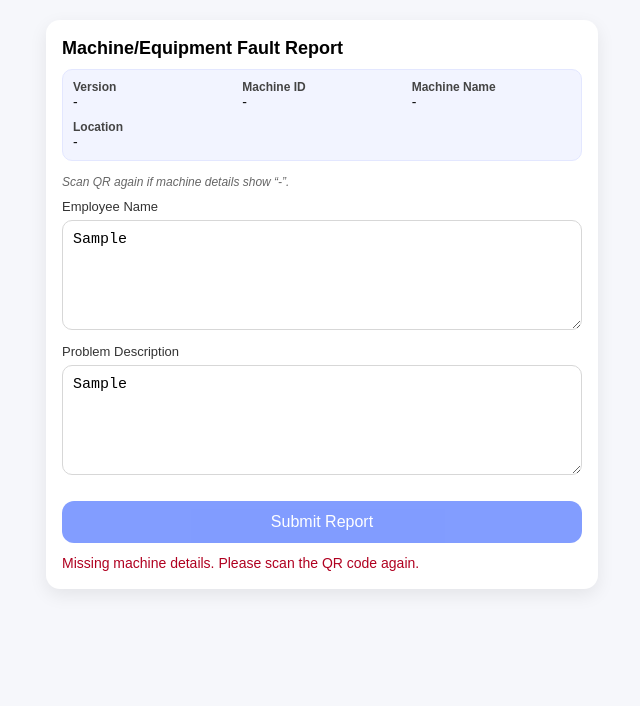
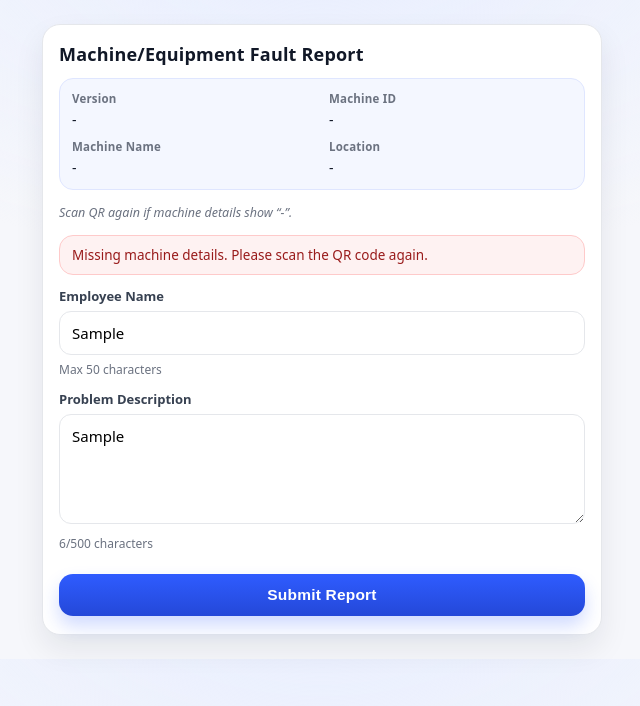
Before and after one commit to lover0sie/Maint-Jig-Ticketing-System, a plain HTML site: page index.html in a window 1280 px wide. Both pictures are taken after typing "Sample", "Sample" into the empty fields and a click on the button "Submit Report". Shown: the whole page, without its empty margins (318-958 px from the left). Drawn offline with Linux system fonts and the light colour scheme.

Commit message:
Changed the UI, and added length char count for problem description

```diff
--- a/css/styles.css
+++ b/css/styles.css
@@ -1,109 +1,179 @@
 :root{
-    font-family: Arial,
-    sans-serif;
+  --bg: #f6f7fb;
+  --card: #ffffff;
+  --text: #111827;
+  --muted: #6b7280;
+  --border: #e5e7eb;
+  --primary: #2f5cff;
+  --primary-dark: #2448d8;
+  --focus: rgba(47, 92, 255, 0.18);
+
+  --ok-bg: #ecfdf3;
+  --ok-border: #bbf7d0;
+  --ok-text: #166534;
+
+  --err-bg: #fef2f2;
+  --err-border: #fecaca;
+  --err-text: #991b1b;
+
+  --warn-bg: #fffbeb;
+  --warn-border: #fde68a;
+  --warn-text: #92400e;
+
+  font-family: ui-sans-serif, system-ui, -apple-system, Segoe UI, Roboto, Helvetica, Arial, "Apple Color Emoji","Segoe UI Emoji";
 }
 
+*{ box-sizing: border-box; }
+
 body{
-    background:#f6f7fb;
-    margin:0;
-    padding:20px;
+  margin:0;
+  padding:24px 14px;
+  background: radial-gradient(1200px 600px at 50% -10%, #e8eeff, transparent 55%) , var(--bg);
+  color: var(--text);
 }
 
-.card {
-    max-width:520px;
-    margin:0 auto;
-    background:#fff;
-    border-radius:14px;
-    padding:18px 16px;
-    box-shadow:0 6px 18px rgba(0,0,0,.08);
+.card{
+  max-width: 560px;
+  margin: 0 auto;
+  background: var(--card);
+  border: 1px solid var(--border);
+  border-radius: 18px;
+  padding: 18px 16px;
+  box-shadow: 0 14px 30px rgba(17,24,39,.08);
 }
 
-h1 {
-    font-size:18px;
-    margin:0 0 10px;
+.header{
+  display:flex;
+  align-items:flex-start;
+  justify-content:space-between;
+  gap:12px;
+  margin-bottom: 10px;
 }
 
-.meta {
-    background:#f2f4ff;
-    border:1px solid #e3e7ff;
-    padding:10px;
-    border-radius:10px;
-    margin:10px 0 14px;
+h1{
+  font-size: 18px;
+  line-height: 1.25;
+  margin: 0;
+  letter-spacing: .2px;
 }
 
-.row {
-    margin:10px 0;
+.small{
+  font-size: 12.5px;
+  color: var(--muted);
+  margin: 8px 0 14px;
 }
 
-label {
-    display:block;
-    font-size:13px;
-    margin-bottom:6px;
-    color:#333;
+.meta{
+  background: #f4f7ff;
+  border: 1px solid #dfe6ff;
+  padding: 12px;
+  border-radius: 14px;
+  margin: 12px 0 14px;
 }
 
-input, textarea {
-    width:100%;
-    box-sizing:border-box;
-    padding:10px;
-    border-radius:10px;
-    border:1px solid #d7d7d7;
-    font-size:15px; outline:none;
+.kv{
+  display:grid;
+  grid-template-columns: 1fr 1fr;
+  gap: 10px 14px;
 }
 
-textarea {
-    min-height:110px;
-    resize:vertical;
+@media (max-width: 420px){
+  .kv{ grid-template-columns: 1fr; }
 }
 
-.btn {
-    width:100%; margin-top:12px; padding:12px; border:none; border-radius:12px;
-    background:#2f5cff; color:#fff; font-size:16px; cursor:pointer;
+.kv b{
+  display:block;
+  font-size: 11.5px;
+  color: var(--muted);
+  font-weight: 600;
+  letter-spacing: .2px;
+  margin-bottom: 4px;
 }
 
-.btn:disabled {
-    opacity:.6;
-    cursor:not-allowed;
+.kv span{
+  display:block;
+  font-size: 14px;
+  color: var(--text);
+  word-break: break-word;
 }
 
-.small {
-    font-size:12px;
-    color:#666;
-    margin-top:10px;
+form{
+  margin-top: 6px;
 }
 
-.status {
-    margin-top:12px;
-    font-size:14px;
+.row{
+  margin: 12px 0;
 }
 
-.ok {
-    color:#0b7a2a;
+label{
+  display:block;
+  font-size: 13px;
+  margin-bottom: 6px;
+  color: #374151;
+  font-weight: 600;
 }
 
-.err {
-    color:#b00020;
+input, textarea{
+  width:100%;
+  padding: 11px 12px;
+  border-radius: 12px;
+  border: 1px solid var(--border);
+  background: #fff;
+  font-size: 15px;
+  font-family: inherit;
+  outline: none;
 }
 
-.kv {
-    display:flex;
-    gap:10px;
-    flex-wrap:wrap;
+textarea{ min-height: 110px; resize: vertical; }
+
+input:focus, textarea:focus{
+  border-color: rgba(47,92,255,.55);
+  box-shadow: 0 0 0 4px var(--focus);
 }
 
-.kv div {
-    flex: 1 1 150px;
+.help{
+  margin-top: 6px;
+  font-size: 12px;
+  color: var(--muted);
 }
 
-.kv b {
-    display:block;
-    font-size:12px;
-    color:#444;
+.btn{
+  width:100%;
+  margin-top: 10px;
+  padding: 12px 14px;
+  border: 0;
+  border-radius: 14px;
+  background: linear-gradient(180deg, var(--primary), var(--primary-dark));
+  color: #fff;
+  font-size: 15.5px;
+  font-weight: 700;
+  letter-spacing: .2px;
+  cursor: pointer;
+  box-shadow: 0 10px 18px rgba(47,92,255,.22);
+  transition: transform .06s ease, filter .15s ease, box-shadow .15s ease;
 }
 
-.kv span {
-    display:block;
-    font-size:14px;
-    color:#111;
-    word-break:break-word;
+.btn:hover{ filter: brightness(1.02); }
+.btn:active{ transform: translateY(1px); box-shadow: 0 8px 14px rgba(47,92,255,.18); }
+
+.btn:disabled{
+  opacity: .65;
+  cursor: not-allowed;
+  box-shadow: none;
 }
+
+/* Alert banner */
+.alert{
+  display:none;
+  border-radius: 14px;
+  padding: 10px 12px;
+  border: 1px solid;
+  margin: 10px 0 12px;
+  font-size: 13.5px;
+  line-height: 1.35;
+}
+
+.alert.show{ display:block; }
+.alert.ok{ background: var(--ok-bg); border-color: var(--ok-border); color: var(--ok-text); }
+.alert.err{ background: var(--err-bg); border-color: var(--err-border); color: var(--err-text); }
+.alert.warn{ background: var(--warn-bg); border-color: var(--warn-border); color: var(--warn-text); }
--- a/index.html
+++ b/index.html
@@ -24,15 +24,33 @@
 
     <div class="small"><i>Scan QR again if machine details show “-”.</i></div>
 
-    <form id="form">
+<!-- Alert banner -->
+<div class="alert" id="alert" role="alert" aria-live="polite"></div>
+
+  <form id="form" novalidate>
         <div class="row">
       <label for="employeeName">Employee Name</label>
-        <textarea id="employeeName" placeholder="e.g. Ahmad" required></textarea>
+      <input
+        id="employeeName"
+        placeholder="e.g. Ahmad"
+        maxlength="50"
+        autocomplete="name"
+      />
+      <div class="help">
+        Max 50 characters
+      </div>
     </div>
 
     <div class="row">
       <label for="problemDescription">Problem Description</label>
-        <textarea id="problemDescription" placeholder="Describe the problem" required></textarea>
+      <textarea
+        id="problemDescription"
+        placeholder="Describe the problem"
+        maxlength="500"
+      ></textarea>
+      <div class="help">
+        <span id="charCount">0</span>/500 characters
+      </div>
     </div>
 
     <button class="btn" id="submitBtn" type="submit">Submit Report</button>
--- a/js/report.js
+++ b/js/report.js
@@ -33,17 +33,41 @@ console.log("report.js loaded once check:", location.href);
     el("nameText").textContent = machineName || "-";
     el("locText").textContent = locationName || "-";
 
-    const statusEl = el("status");
     const submitBtn = el("submitBtn");
 
-    function setStatus(msg, type) {
-      statusEl.textContent = msg;
-      statusEl.className = "status " + (type === "ok" ? "ok" : type === "err" ? "err" : "");
+    const alertEl = el("alert");
+
+    const problemField = el("problemDescription");
+    const charCount = el("charCount");
+
+    problemField.addEventListener("input", () => {
+      charCount.textContent = problemField.value.length;
+    });
+
+    function showAlert(msg, kind = "warn") {
+      alertEl.textContent = msg;
+      alertEl.className = `alert show ${kind}`; // kind: ok | err | warn
+    }
+
+    function clearAlert() {
+      alertEl.textContent = "";
+      alertEl.className = "alert";
     }
 
     function padSeq(num, size = 3) {
       return String(num).padStart(size, "0");
     }
+    // ---------- Field changing if nearing limit -------------///
+    problemField.addEventListener("input", () => {
+    const len = problemField.value.length;
+    charCount.textContent = len;
+
+    if (len > 450) {
+      charCount.style.color = "#b00020"; // red near limit
+    } else {
+      charCount.style.color = "";
+    }
+  });
 
     // ------------- Ticket creation (sequence + timestamp) -------------
     function getTodayDate() {
@@ -107,62 +131,62 @@ console.log("report.js loaded once check:", location.href);
 
   el("form").addEventListener("submit", async (e) => {
     e.preventDefault();
-
     if (submitInFlight) return;
     submitInFlight = true;
     submitBtn.disabled = true;
 
+    try {
+      clearAlert();
 
+      // validations INSIDE try so finally always runs
       if (!machineId || !machineName || !locationName) {
-        setStatus("Missing machine details. Please scan the QR code again.", "err");
+        showAlert("Missing machine details. Please scan the QR code again.", "err");
         return;
       }
 
       const employeeName = el("employeeName").value.trim();
       const problemDescription = el("problemDescription").value.trim();
 
-      if (!employeeName || !problemDescription) {
-        setStatus("Please fill Employee Name and Problem Description.", "err");
+      if (!employeeName) {
+        showAlert("Please fill in Employee Name.", "err");
+        el("employeeName").focus();
+        return;
+      }
+      if (!problemDescription) {
+        showAlert("Please describe the problem.", "err");
+        el("problemDescription").focus();
         return;
       }
 
-      submitBtn.disabled = true;
-      setStatus("Submitting…", "");
+      showAlert("Submitting…", "warn");
 
-      try {
       const { ticketId } = await createTicket({ employeeName, problemDescription });
 
-        // try Telegram but don't fail submit if Telegram fails
+      // Telegram optional
       try {
-          await sendTelegram({
-            ticketId,
-            machineId,
-            machineName,
-            location: locationName,
-            employeeName,
-            problemDescription
-          });
-        } catch (e) {
-          console.warn("Telegram failed:", e);
+        await sendTelegram({ ticketId, machineId, machineName, location: locationName, employeeName, problemDescription });
+      } catch (tgErr) {
+        console.warn("Telegram failed:", tgErr);
+        // keep success, optionally warn:
+        // showAlert(`Ticket created: ${ticketId} (Telegram failed)`, "warn");
       }
 
-        //  clear BEFORE replace the card
+      showAlert(`Successfully submitted. Ticket created: ${ticketId}`, "ok");
+
+      // optional clear before replace
       el("problemDescription").value = "";
 
-        setStatus(`Successfully submitted. Ticket created: ${ticketId}`, "ok");
-
       document.querySelector(".card").innerHTML = `
-          <h1> Report Submitted</h1>
+        <h1>Report Submitted</h1>
         <p style="font-size:18px;margin-top:10px;">
           Ticket: <b>${ticketId}</b>
         </p>
         <p>Please inform maintenance if urgent.</p>
         <button class="btn" onclick="location.reload()">Submit Another</button>
       `;
-
     } catch (err) {
       console.error(err);
-        setStatus("Submit failed. Check internet / Firebase rules / config.", "err");
+      showAlert("Submit failed. Check internet / Firebase rules / config.", "err");
     } finally {
       submitInFlight = false;
       submitBtn.disabled = false;
```
Lines whose indentation alone changed are shown as unchanged.
